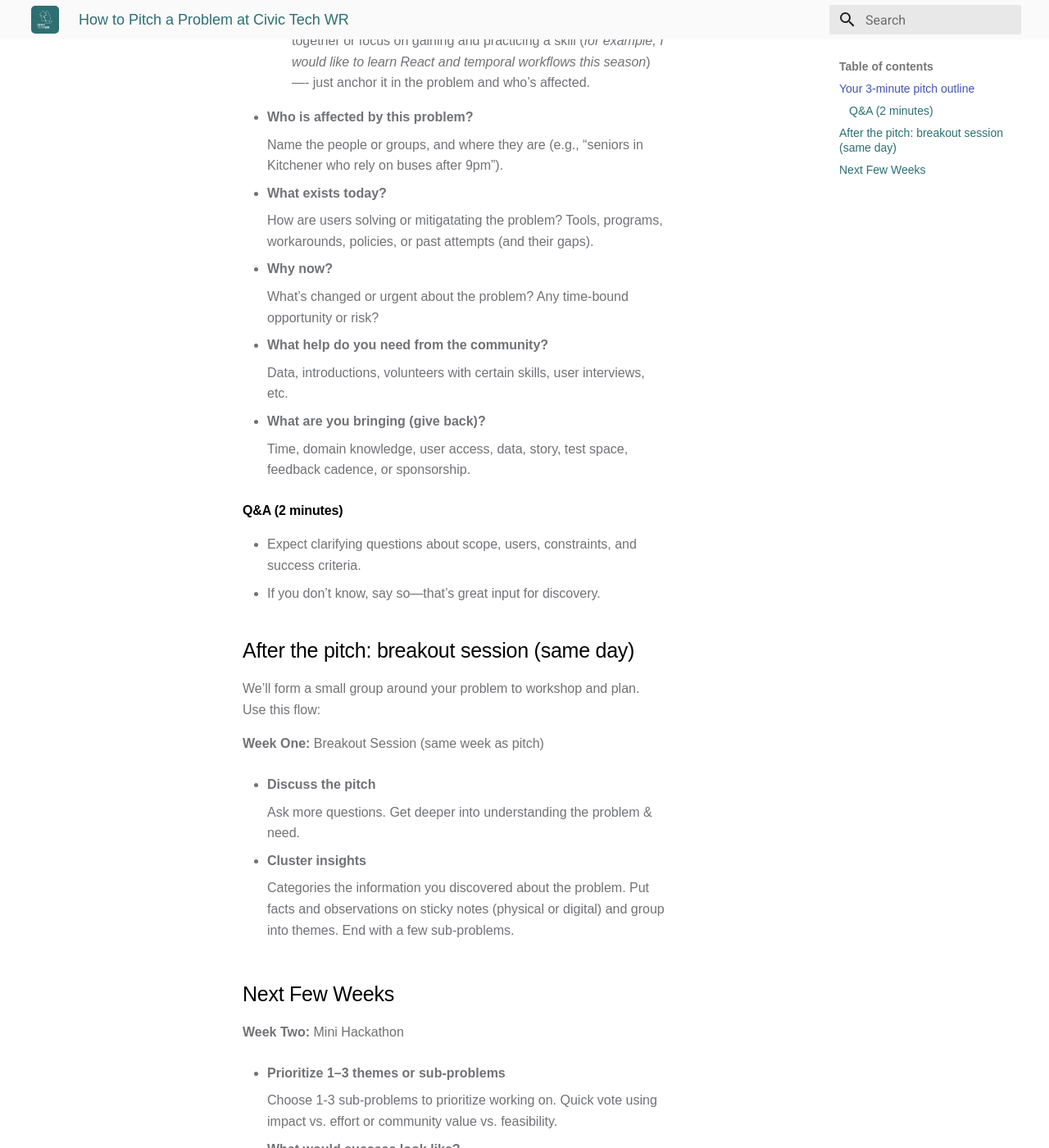
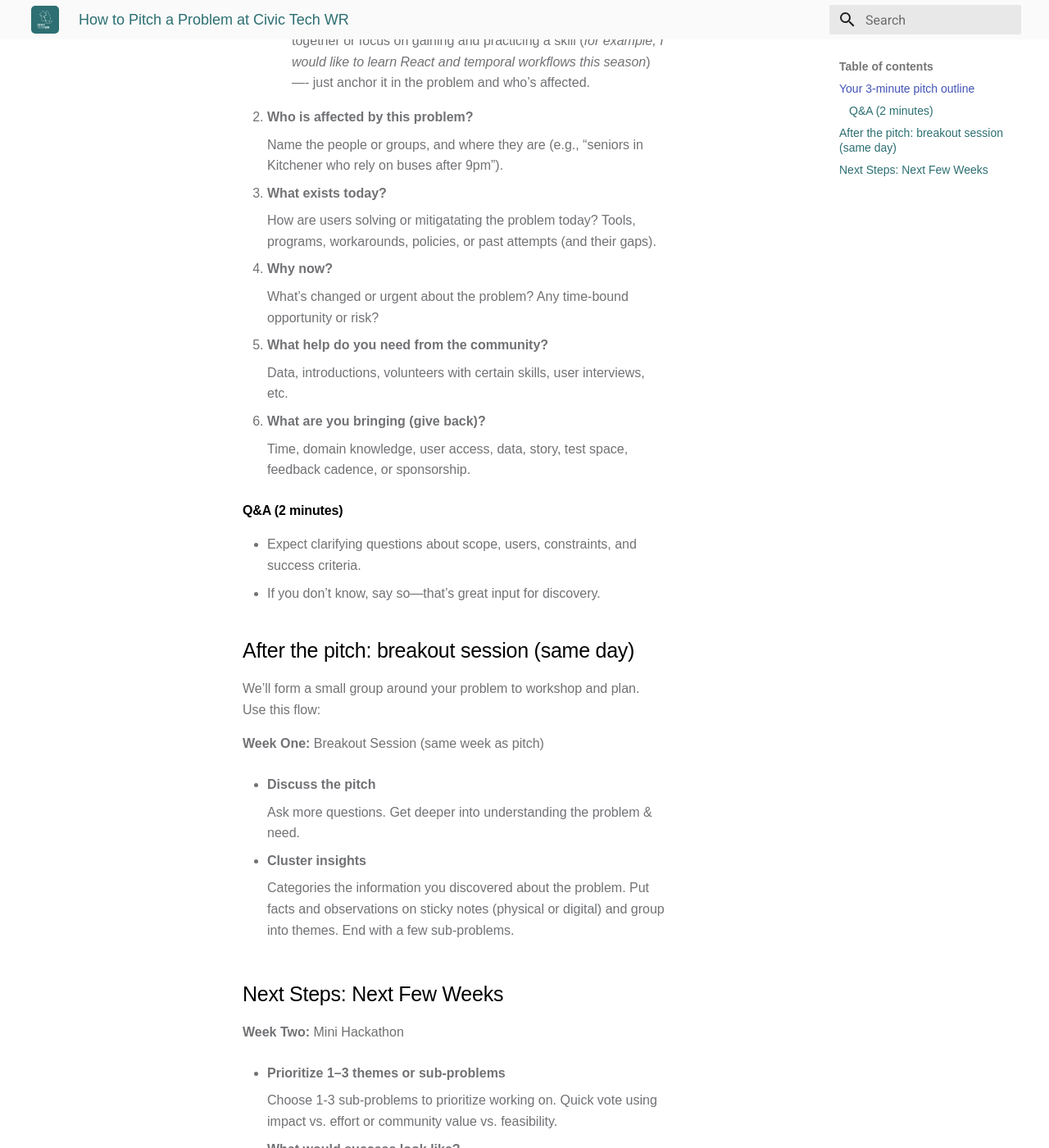
Before and after one commit to CivicTechWR/CTWR-Organization-Documentation, an MkDocs documentation site: the page built from docs/Guidelines_&_Templates/Template_Pitching.md, in a window 1280 px wide and 1400 px high, scrolled down 644 px. Shown: the whole window at 82% size. Built offline with MkDocs 1.6.1 and Material for MkDocs 9.7.7, drawn with Linux system fonts in a browser that asks for light colours; some of the changed lines change nothing that is shown.

Commit message:
Updating pitching guidelines

```diff
--- a/docs/Guidelines_&_Templates/Template_Pitching.md
+++ b/docs/Guidelines_&_Templates/Template_Pitching.md
@@ -12,30 +12,30 @@ hide:
 
 ## Your 3-minute pitch outline
 
-- **What is it?**
+1. **What is it?**
 
 	- Focus on problem > solution. Prioritize the problem context (not your solution idea). That helps us apply design thinking and invites diverse solutions.
 
 	- It’s also okay if you want to test an idea or “hack a solution” together or focus on gaining and practicing a skill (*for example, I would like to learn React and temporal workflows this season*) —- just anchor it in the problem and who’s affected.
 
-- **Who is affected by this problem?**
+2. **Who is affected by this problem?**
 
 	Name the people or groups, and where they are (e.g., “seniors in Kitchener who rely on buses after 9pm”).
 
-- **What exists today?**
+3. **What exists today?**
 
-	How are users solving or mitigatating the problem?
+	How are users solving or mitigatating the problem today?
 	Tools, programs, workarounds, policies, or past attempts (and their gaps).
 
-- **Why now?**
+4. **Why now?**
 
 	What’s changed or urgent about the problem? Any time-bound opportunity or risk?
 
-- **What help do you need from the community?**
+5. **What help do you need from the community?**
 
 	Data, introductions, volunteers with certain skills, user interviews, etc.
 
-- **What are you bringing (give back)?**
+6. **What are you bringing (give back)?**
 
 	Time, domain knowledge, user access, data, story, test space, feedback cadence, or sponsorship.
 
@@ -58,7 +58,7 @@ We’ll form a small group around your problem to workshop and plan. Use this fl
 
 	Categories the information you discovered about the problem. Put facts and observations on sticky notes (physical or digital) and group into themes. End with a few sub-problems.
 
-## Next Few Weeks
+## Next Steps: Next Few Weeks
 
 **Week Two:** Mini Hackathon
 
```
